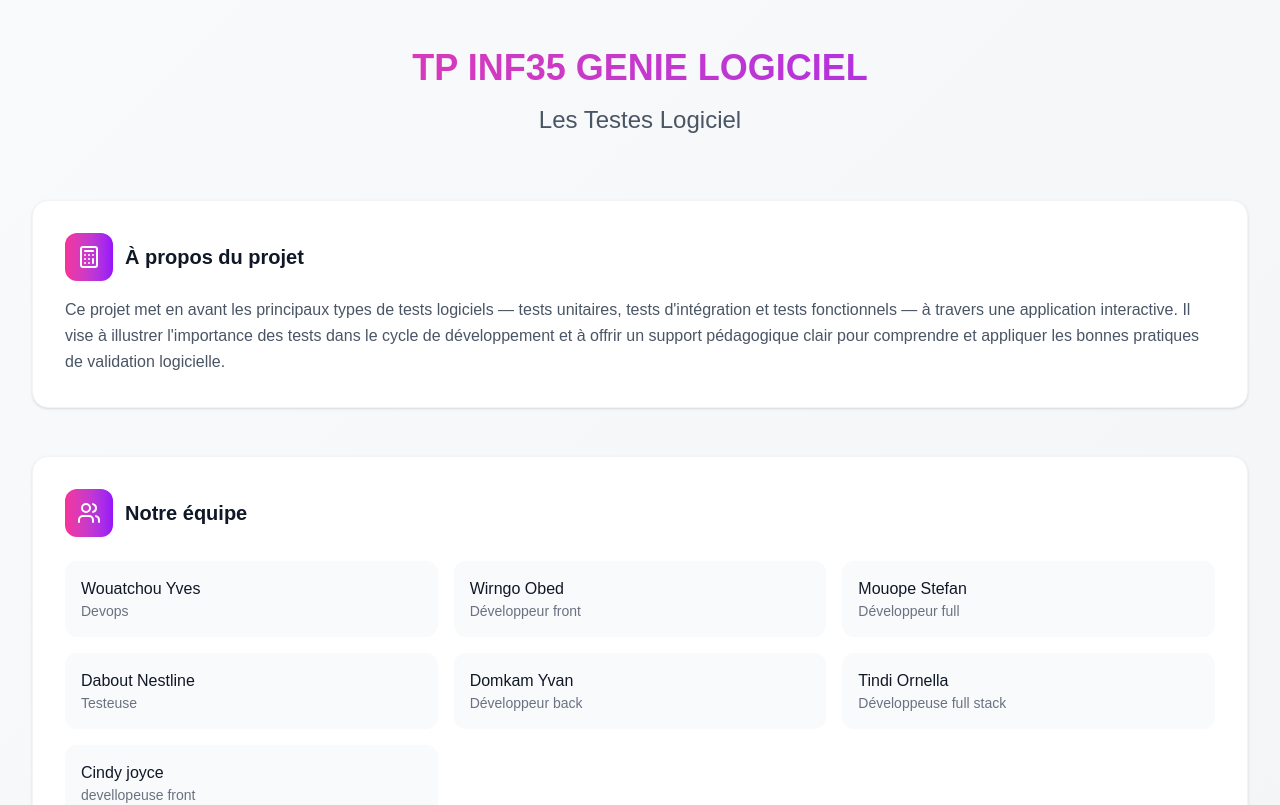
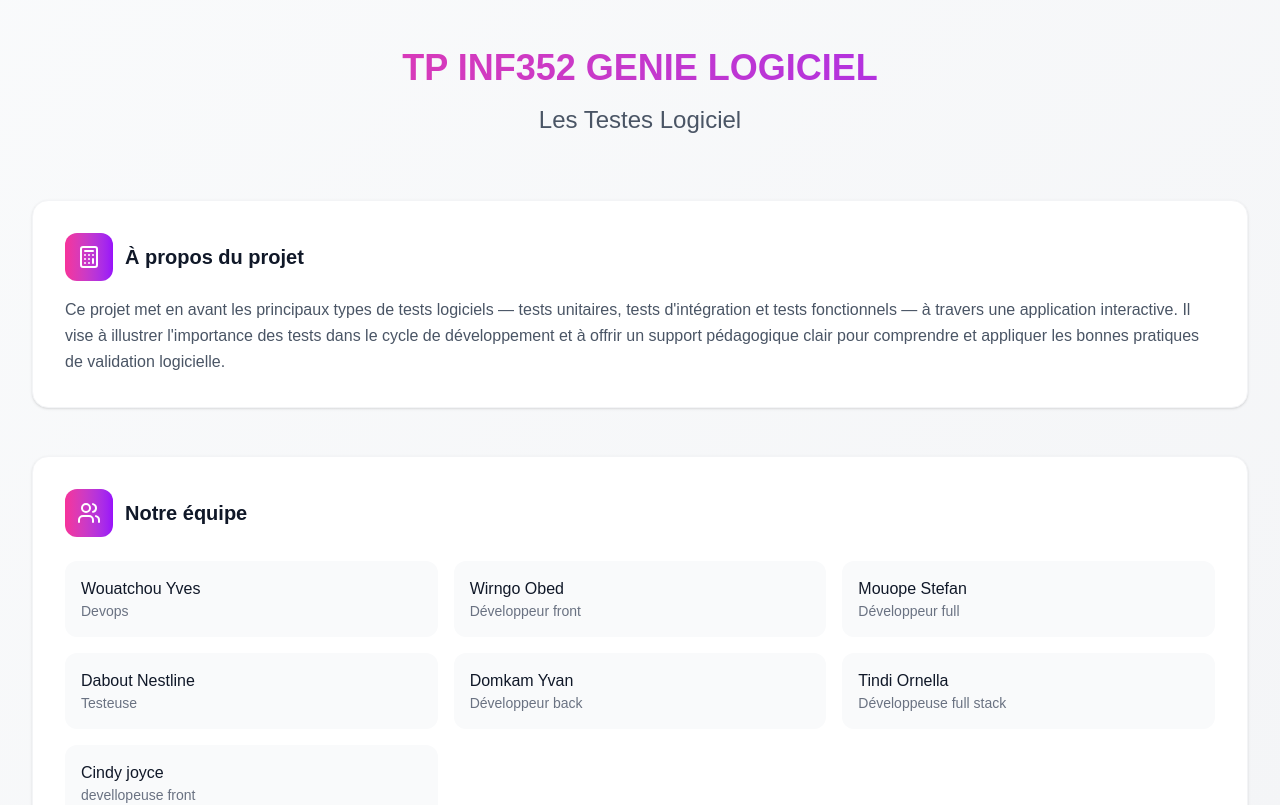
Before and after one commit to sandjonyves/tp_gl-back_front, a Next.js app in the folder frontend/: page / in a window 1280 px wide. Shown: the top 805 px of the page. Built offline with nearby package versions, Linux system fonts and the light colour scheme.

Commit message:
deploiement frontend

```diff
--- a/frontend/src/components/dashboard/ProjectHeader.tsx
+++ b/frontend/src/components/dashboard/ProjectHeader.tsx
@@ -4,7 +4,7 @@ export const ProjectHeader = () => {
   return (
     <div className="text-center mb-16">
       <h1 className="text-4xl font-bold bg-gradient-to-r from-pink-500 to-purple-600 bg-clip-text text-transparent mb-4">
-        TP INF35 GENIE LOGICIEL
+        TP INF352 GENIE LOGICIEL
       </h1>
       <h2 className="text-2xl text-gray-600">
         Les Testes Logiciel
```
